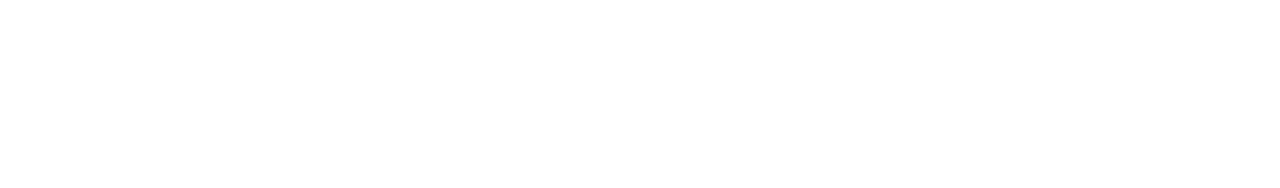
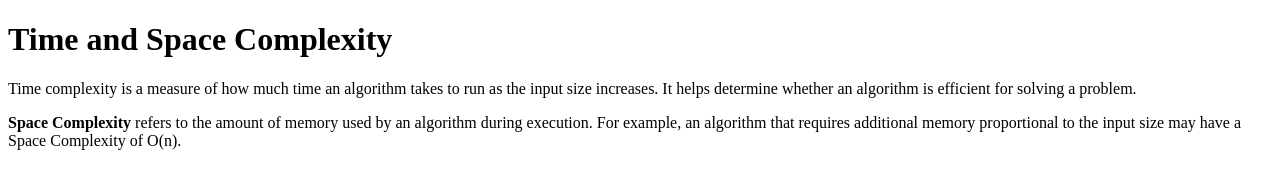
Before and after one commit to acciojob/time-and-space-complexity-Ajaysajwan9, a website: page main.html in a window 1280 px wide. Drawn offline with Linux system fonts and the light colour scheme.

Commit message:
created a submission

```diff
--- a/main.html
+++ b/main.html
@@ -8,6 +8,15 @@
 
 <body>
 	<!-- the entire body must be written by student -->
+	<h1>Time and Space Complexity</h1>
+
+    <p>
+        Time complexity is a measure of how much time an algorithm takes to run as the input size increases. It helps determine whether an algorithm is efficient for solving a problem.
+    </p>
+
+    <p>
+        <b>Space Complexity</b> refers to the amount of memory used by an algorithm during execution. For example, an algorithm that requires additional memory proportional to the input size may have a Space Complexity of O(n).
+    </p>
     <script type="text/javascript" src="./script.js">
 </script>
 
```
